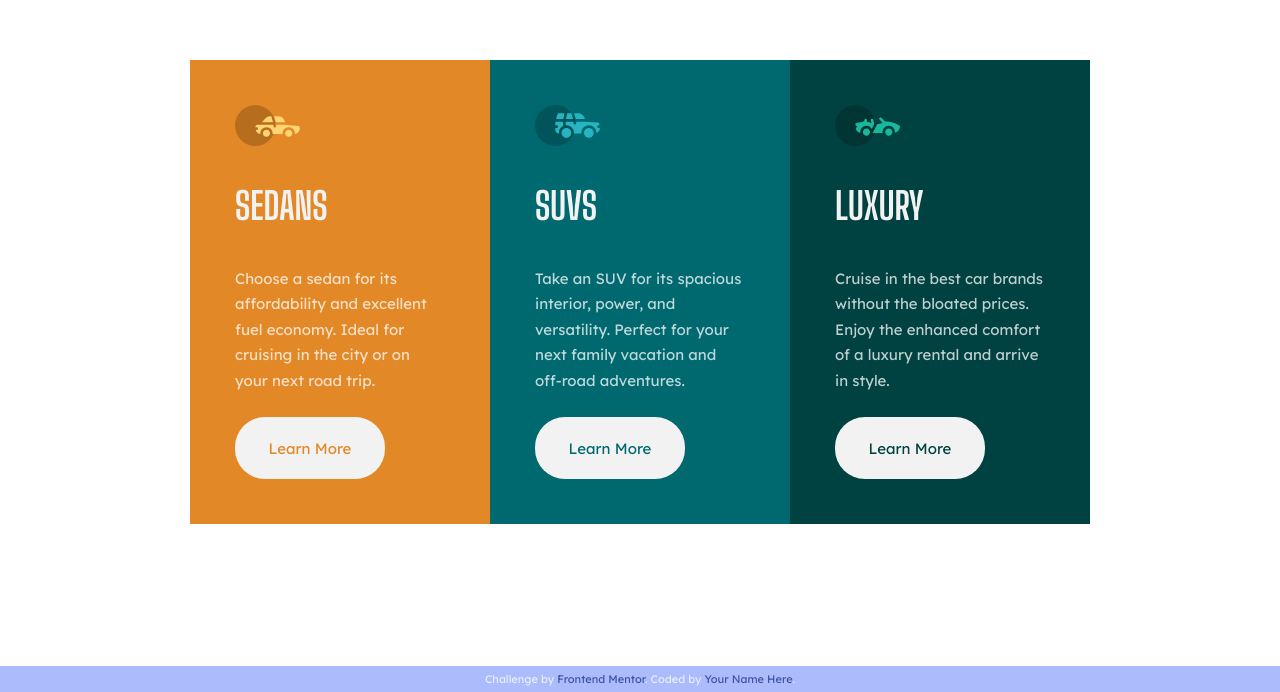
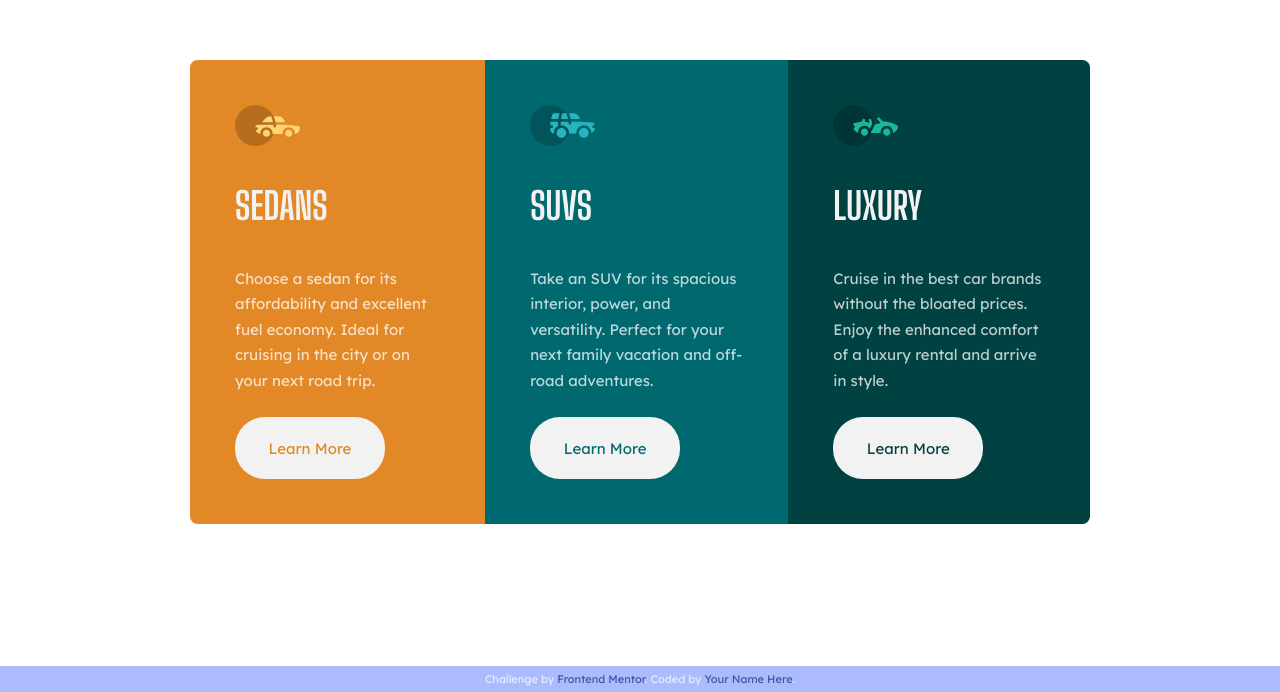
Before and after one commit to ArjenCombee/FEM007-column_preview_card, a plain HTML site: page index.html in a window 1280 px wide. Shown: the part 108-800 px from the top of the page. Drawn offline with Linux system fonts and the light colour scheme.

Commit message:
Fixed rounded corners destkop view

```diff
--- a/css/style.css
+++ b/css/style.css
@@ -102,11 +102,10 @@ a {
   .container {
     display: flex;
     justify-content: center;
-    /* margin: 0; */
-    max-width: 90%;
-  }
-  .card {
-    flex: 0 0 20rem;
+    border-radius: 0.5rem;
+    width: 90%;
+    margin: 0;
+    max-width: 60rem;
   }
 }
 /* FRONTEND MENTOR STYLES */
```
